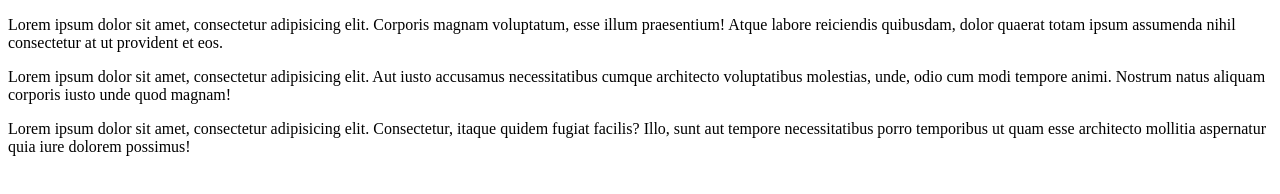
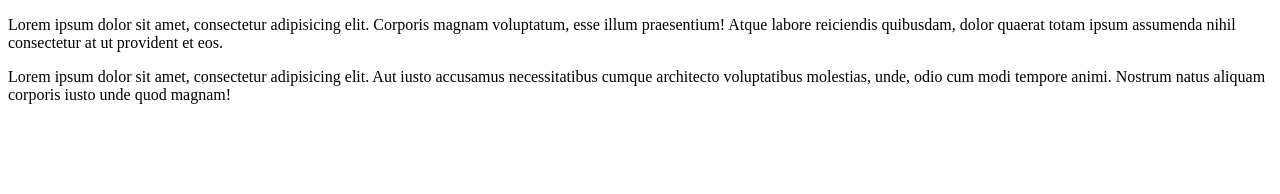
Before and after one commit to educartoons/taller-git, a plain HTML site: page index.html in a window 1280 px wide. Drawn offline with Linux system fonts and the light colour scheme.

Commit message:
borrando un parrafo

```diff
--- a/index.html
+++ b/index.html
@@ -7,6 +7,5 @@
 <body>
 	<p>Lorem ipsum dolor sit amet, consectetur adipisicing elit. Corporis magnam voluptatum, esse illum praesentium! Atque labore reiciendis quibusdam, dolor quaerat totam ipsum assumenda nihil consectetur at ut provident et eos.</p>
 	<p>Lorem ipsum dolor sit amet, consectetur adipisicing elit. Aut iusto accusamus necessitatibus cumque architecto voluptatibus molestias, unde, odio cum modi tempore animi. Nostrum natus aliquam corporis iusto unde quod magnam!</p>
-	<p>Lorem ipsum dolor sit amet, consectetur adipisicing elit. Consectetur, itaque quidem fugiat facilis? Illo, sunt aut tempore necessitatibus porro temporibus ut quam esse architecto mollitia aspernatur quia iure dolorem possimus!</p>
 </body>
 </html>
```
